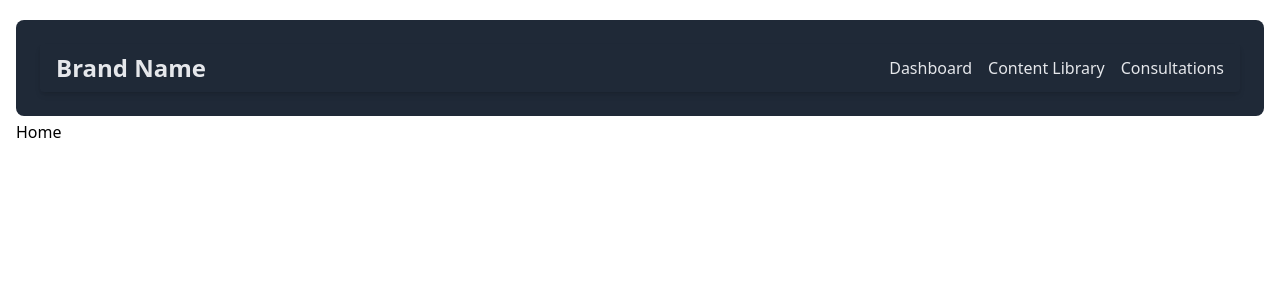
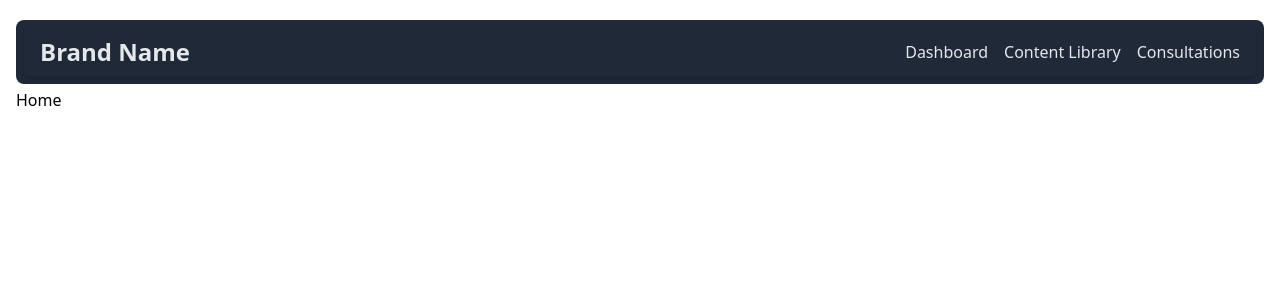
Before and after one commit to thefullstacktrainer/consultation_platform, a React (Create React App) app in the folder frontend/: page / in a window 1280 px wide. Shown: the top 300 px of the page. Built offline with nearby package versions, Linux system fonts and the light colour scheme.

Commit message:
UI changes

```diff
--- a/frontend/src/components/Navbar.js
+++ b/frontend/src/components/Navbar.js
@@ -8,7 +8,7 @@ const Navbar = () => {
 
     return (
 
-        <div className="text-gray-802 w-full sticky top-0 z-10  mt-1 mb-1 rounded-lg text-white p-6 bg-gray-800">  {/* <-- Added bg-gray-800 here */}
+        <div className="text-gray-802 w-full sticky top-0 z-10  mt-1 mb-1 rounded-lg text-white p-2 bg-gray-800">  {/* <-- Added bg-gray-800 here */}
             <div className="px-4 py-2 shadow-md rounded">
                 <div className="flex items-center justify-between">
                     <div className="text-2xl font-semibold">
```
